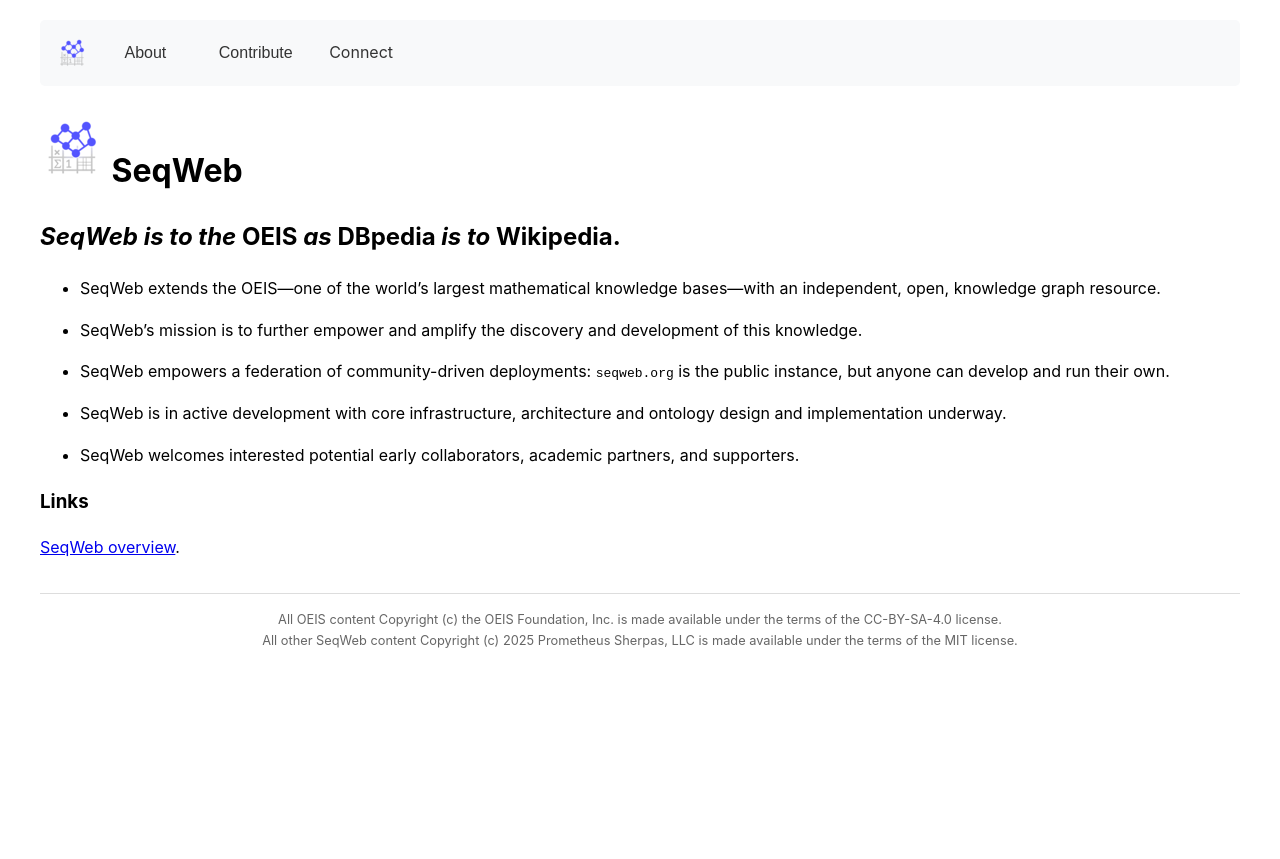
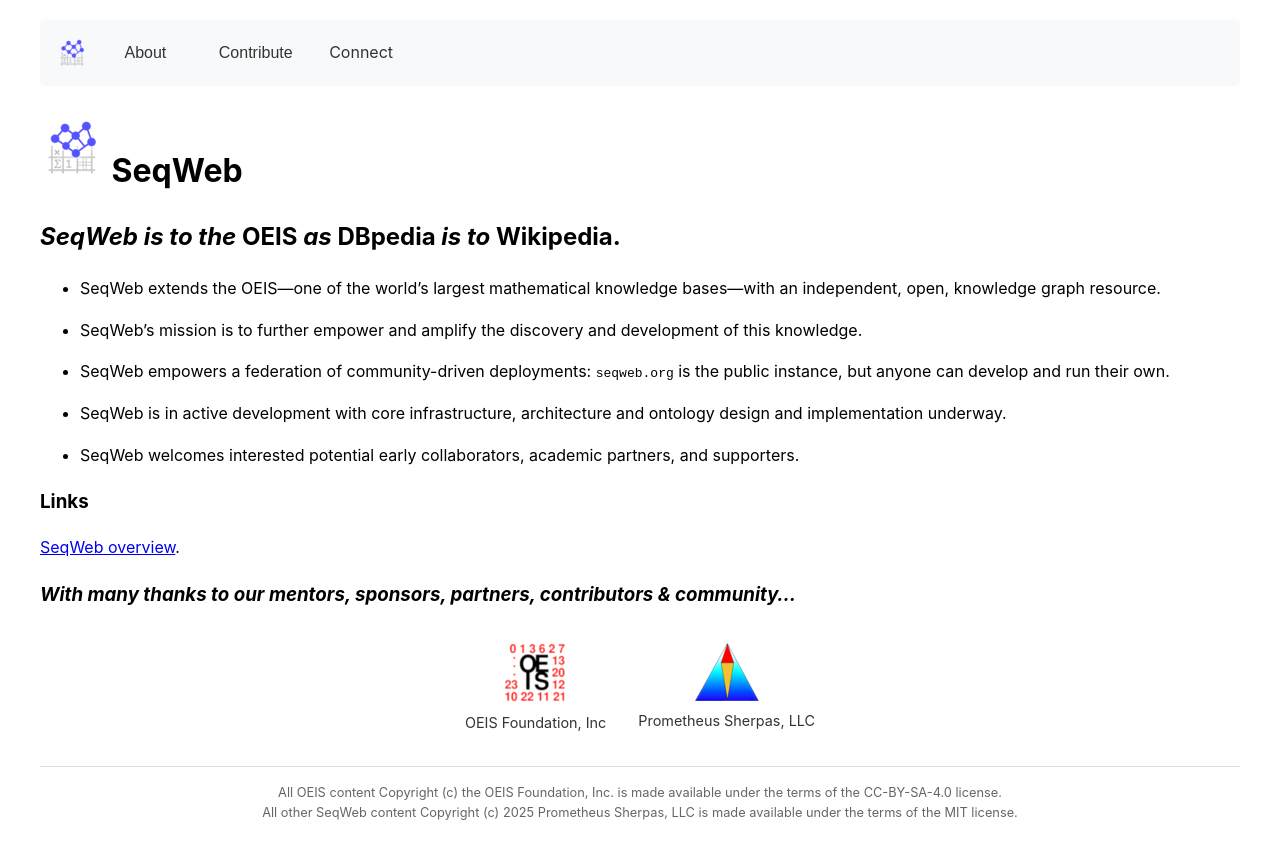
Before and after one commit to seqweb/seqweb, a Jekyll site: the page built from index.md, in a window 1280 px wide. Shown: the top 859 px of the page. Built offline with Jekyll 4.4.1, drawn with Linux system fonts in a browser that asks for light colours.

Commit message:
Add acknowledgements with badge icons.

```diff
--- a/index.md
+++ b/index.md
@@ -21,3 +21,22 @@
 ### Links
 
 [SeqWeb overview](/docs/seqweb_overview).
+
+### _With many thanks to our mentors, sponsors, partners, contributors & community..._
+
+<div style="text-align: center; margin: 2rem 0;">
+    <div style="display: flex; justify-content: center; align-items: center; gap: 2rem; flex-wrap: wrap;">
+        <div style="text-align: center;">
+            <a href="https://www.oeisf.org" target="_blank" style="text-decoration: none;">
+                <img src="{{ site.baseurl }}/assets/icons/oeis_icon_64x64.png" alt="OEIS Foundation" style="display: block; margin: 0 auto 0.5rem;">
+                <div style="font-size: 0.9rem; color: #333;">OEIS Foundation, Inc</div>
+            </a>
+        </div>
+        <div style="text-align: center;">
+            <a href="https://www.linkedin.com/company/prometheus-sherpas/?viewAsMember=true" target="_blank" style="text-decoration: none;">
+                <img src="{{ site.baseurl }}/assets/icons/prometheus_sherpas_icon_64x64.png" alt="Prometheus Sherpas" style="display: block; margin: 0 auto 0.5rem;">
+                <div style="font-size: 0.9rem; color: #333;">Prometheus Sherpas, LLC</div>
+            </a>
+        </div>
+    </div>
+</div>
```
Also changed, not shown: assets/icons/prometheus_sherpas_icon.png (added), assets/icons/prometheus_sherpas_icon_32x32.png (added), assets/icons/prometheus_sherpas_icon_64x64.png (added).
